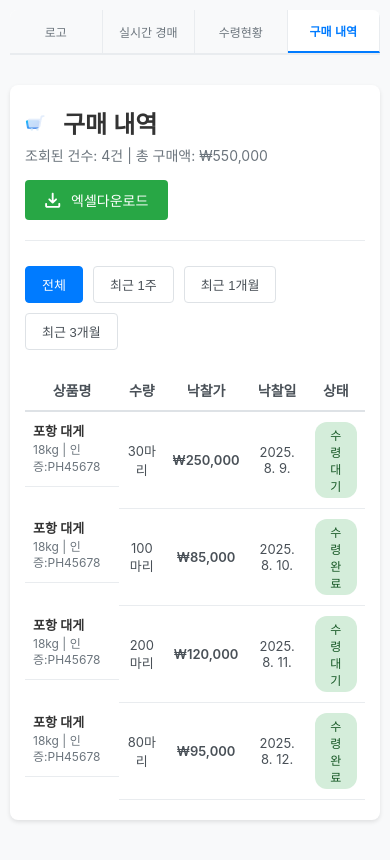
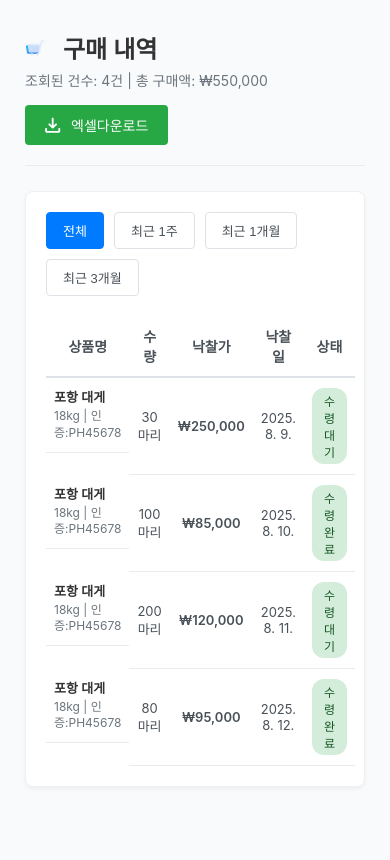
Before and after one commit to LikeLionHGU/TaxiDriver_Front, a React (Create React App) app: page /purchase-history in a window 390 px wide. Shown: the top 860 px of the page. Built offline with nearby package versions, Linux system fonts and the light colour scheme.

Commit message:
edit: 구매 내역 페이지 배경색 변경

```diff
--- a/src/pages/Purchasehistory.js
+++ b/src/pages/Purchasehistory.js
@@ -6,7 +6,7 @@ import logo from "../assets/logo.svg";
 import excelIcon from "../assets/excel.svg";
 
 const PurchaseHistoryPage = () => {
-  const [activeTab, setActiveTab] = useState("구매 내역")
+  // const [setActiveTab] = useState("구매 내역")
   const [activeFilter, setActiveFilter] = useState("전체")
 
   // Sample purchase data
@@ -49,7 +49,7 @@ const PurchaseHistoryPage = () => {
     },
   ]
 
-  const tabs = ["로고", "실시간 경매", "수령현황", "구매 내역"]
+  //const tabs = ["로고", "실시간 경매", "수령현황", "구매 내역"]
   const filters = ["전체", "최근 1주", "최근 1개월", "최근 3개월"]
 
   // Calculate totals
@@ -61,9 +61,9 @@ const PurchaseHistoryPage = () => {
   activeFilter === "전체" ? purchaseData : purchaseData;
 
 
-  const handleTabClick = (tab) => {
-    setActiveTab(tab)
-  }
+  // const handleTabClick = (tab) => {
+  //   setActiveTab(tab)
+  // }
 
   const handleFilterClick = (filter) => {
     setActiveFilter(filter)
@@ -109,136 +109,87 @@ const PurchaseHistoryPage = () => {
     }
   }
 
-  return React.createElement(
-    "div",
-    { className: "purchase-history-container" },
-    // Navigation tabs
-    React.createElement(
-      "div",
-      { className: "nav-tabs" },
-      tabs.map((tab) =>
-        React.createElement(
-          "button",
-          {
-            key: tab,
-            className: `nav-tab ${activeTab === tab ? "active" : ""}`,
-            onClick: () => handleTabClick(tab),
-          },
-          tab,
-        ),
-      ),
-    ),
+return (
+  <div className="purchase-history-container">
+    {/* Purchase section */}
+    <div className="purchase-section">
+      {/* Section header */}
+      <div className="section-header">
+        <div>
+          <h2 className="section-title">
+            <img
+              src={logo}
+              alt="로고"
+              style={{
+                width: "20px",
+                height: "20px",
+                marginRight: "8px",
+                verticalAlign: "middle",
+              }}
+            />
+            구매 내역
+          </h2>
+          <div className="purchase-stats">
+            조회된 건수: {totalRecords}건 | 총 구매액: ₩{totalAmount.toLocaleString()}
+          </div>
+        </div>
+        <button className="excel-download-btn" onClick={handleExcelDownload}>
+          <img
+            src={excelIcon}
+            alt="엑셀 아이콘"
+            style={{ width: "16px", height: "16px", marginRight: "5px" }}
+          />
+          엑셀다운로드
+        </button>
+      </div>
 
-    // Purchase section
-    React.createElement(
-      "div",
-      { className: "purchase-section" },
-      // Section header
-      React.createElement(
-        "div",
-        { className: "section-header" },
-        React.createElement(
-          "div",
-          null,
-          React.createElement(
-        "h2",
-        { className: "section-title" },
-        React.createElement("img", {
-            src: logo,
-            alt: "로고",
-            style: { width: "20px", height: "20px", marginRight: "8px", verticalAlign: "middle" }
-        }),
-        "구매 내역"
-        )
-,
-          React.createElement(
-            "div",
-            { className: "purchase-stats" },
-            `조회된 건수: ${totalRecords}건 | 총 구매액: ₩${totalAmount.toLocaleString()}`,
-          ),
-        ),
-        React.createElement(
-          "button",
-          {
-            className: "excel-download-btn",
-            onClick: handleExcelDownload,
-          },
-          React.createElement("img", {
-            src: excelIcon,
-            alt: "엑셀 아이콘",
-            style: { width: "16px", height: "16px", marginRight: "5px" }
-          }),
-          "엑셀다운로드",
-        ),
-      ),
+      <div className="purchase-content">
+        {/* Filter buttons */}
+        <div className="filter-buttons">
+          {filters.map((filter) => (
+            <button
+              key={filter}
+              className={`filter-btn ${activeFilter === filter ? "active" : ""}`}
+              onClick={() => handleFilterClick(filter)}
+            >
+              {filter}
+            </button>
+          ))}
+        </div>
 
-      // Filter buttons
-      React.createElement(
-        "div",
-        { className: "filter-buttons" },
-        filters.map((filter) =>
-          React.createElement(
-            "button",
-            {
-              key: filter,
-              className: `filter-btn ${activeFilter === filter ? "active" : ""}`,
-              onClick: () => handleFilterClick(filter),
-            },
-            filter,
-          ),
-        ),
-      ),
-
-      // Purchase table
-      React.createElement(
-        "table",
-        { className: "purchase-table" },
-        React.createElement(
-          "thead",
-          null,
-          React.createElement(
-            "tr",
-            null,
-            React.createElement("th", null, "상품명"),
-            React.createElement("th", null, "수량"),
-            React.createElement("th", null, "낙찰가"),
-            React.createElement("th", null, "낙찰일"),
-            React.createElement("th", null, "상태"),
-          ),
-        ),
-        React.createElement(
-          "tbody",
-          null,
-          filteredData.map((item) =>
-            React.createElement(
-              "tr",
-              { key: item.id },
-              React.createElement(
-                "td",
-                null,
-                React.createElement("div", { className: "product-name" }, item.productName),
-                React.createElement("div", { className: "product-description" }, item.description),
-              ),
-              React.createElement("td", null, item.quantity),
-              React.createElement("td", { className: "price" }, `₩${item.price.toLocaleString()}`),
-              React.createElement("td", { className: "date" }, item.date),
-              React.createElement(
-                "td",
-                null,
-                React.createElement(
-                  "span",
-                  {
-                    className: `status-badge ${getStatusClass(item.status)}`,
-                  },
-                  item.status,
-                ),
-              ),
-            ),
-          ),
-        ),
-      ),
-    ),
-  )
+        {/* Purchase table */}
+        <table className="purchase-table">
+          <thead>
+            <tr>
+              <th>상품명</th>
+              <th>수량</th>
+              <th>낙찰가</th>
+              <th>낙찰일</th>
+              <th>상태</th>
+            </tr>
+          </thead>
+          <tbody>
+            {filteredData.map((item) => (
+              <tr key={item.id}>
+                <td>
+                  <div className="product-name">{item.productName}</div>
+                  <div className="product-description">{item.description}</div>
+                </td>
+                <td>{item.quantity}</td>
+                <td className="price">₩{item.price.toLocaleString()}</td>
+                <td className="date">{item.date}</td>
+                <td>
+                  <span className={`status-badge ${getStatusClass(item.status)}`}>
+                    {item.status}
+                  </span>
+                </td>
+              </tr>
+            ))}
+          </tbody>
+        </table>
+      </div>
+    </div>
+  </div>
+);
 }
-
 export default PurchaseHistoryPage
--- a/src/styles/Purchasehistory.css
+++ b/src/styles/Purchasehistory.css
@@ -2,45 +2,18 @@
 .purchase-history-container {
   max-width: 1200px;
   margin: 0 auto;
-  padding: 20px;
+  padding: 150.5px; /* 필요 시 정상 값으로 조정 */
   font-family: -apple-system, BlinkMacSystemFont, "Segoe UI", Roboto, sans-serif;
-  background-color: #f8f9fa;
+  background-color: #F9FAFB; /* 바깥 배경 */
   min-height: 100vh;
-}
-
-/* Navigation Tabs */
-.nav-tabs {
-  display: flex;
-  border-bottom: 2px solid #e9ecef;
-  margin-bottom: 30px;
-  background: white;
-  border-radius: 8px 8px 0 0;
-  overflow: hidden;
-}
-.nav-tab {
-  padding: 15px 25px;
-  background: #f8f9fa;
-  border: none;
-  cursor: pointer;
-  font-size: 14px;
-  color: #6c757d;
-  border-right: 1px solid #e9ecef;
-  transition: all 0.2s ease;
-}
-.nav-tab:hover { background: #e9ecef; }
-.nav-tab.active {
-  background: white;
-  color: #007bff;
-  border-bottom: 2px solid #007bff;
-  font-weight: 600;
 }
 
 /* Purchase Section */
 .purchase-section {
-  background: white;
+  background: transparent;        /* ✅ 섹션은 투명 */
   border-radius: 8px;
   padding: 30px;
-  box-shadow: 0 2px 4px rgba(0, 0, 0, 0.1);
+  box-shadow: none;               /* ✅ 섀도 제거 */
 }
 
 /* Section Header */
@@ -61,19 +34,10 @@
   align-items: center;
   gap: 10px;
 }
-.section-title::before {
-  content: none;
-  width: 0; height: 0;
-  border-left: 12px solid #007bff;
-  border-top: 8px solid transparent;
-  border-bottom: 8px solid transparent;
-}
-.purchase-stats {
-  font-size: 14px;
-  color: #6c757d;
-  margin-top: 5px;
-}
+.section-title::before { content: none; }
+.purchase-stats { font-size: 14px; color: #6c757d; margin-top: 5px; }
 
+/* 엑셀 버튼 */
 .excel-download-btn {
   background: #28a745;
   color: white;
@@ -89,6 +53,16 @@
 }
 .excel-download-btn:hover { background: #218838; }
 
+/* ✅ 엑셀 버튼 아래부터(필터+표) 흰색 카드 */
+.purchase-content {
+  background-color: #fff;
+  padding: 20px;
+  border-radius: 8px;
+  box-shadow: 0 2px 4px rgba(0, 0, 0, 0.05);
+  margin-top: 20px;
+  border: 1px solid #EEF1F4;
+}
+
 /* Filter Buttons */
 .filter-buttons {
   display: flex;
@@ -98,7 +72,7 @@
 .filter-btn {
   padding: 8px 16px;
   border: 1px solid #dee2e6;
-  background: white;
+  background: #fff;
   border-radius: 4px;
   cursor: pointer;
   font-size: 13px;
@@ -119,7 +93,7 @@
   margin-top: 20px;
 }
 .purchase-table th {
-  background: white;              /* 헤더 흰색 */
+  background: #fff;              /* 헤더도 카드색과 동일 */
   padding: 15px 12px;
   text-align: center;
   font-weight: 600;
@@ -134,71 +108,38 @@
   font-size: 13px;
   color: #495057;
 }
-.purchase-table tbody tr:hover {
-  background: white;              /* 호버도 흰색 유지(원하면 #fafafa로) */
+.purchase-table tbody tr:hover { background: #fff; }
+
+/* 첫 번째 열: 두 줄 세로 정렬 */
+.purchase-table td:first-child {
+  text-align: left;
+  vertical-align: middle;
+  display: flex;
+  flex-direction: column;
+  justify-content: center;
+  align-items: flex-start;
+  gap: 2px;
 }
-
-/* Product Name Column (전역으로 이동!) */
-.purchase-table td:first-child {
-  text-align: left;               /* 왼쪽 정렬 */
-  vertical-align: middle;         /* 행의 중앙 */
-  display: flex;                  /* 세로 정렬을 위해 flex 컨테이너 */
-  flex-direction: column;         /* 세로 배치 */
-  justify-content: center;        /* 세로 중앙 정렬 */
-  align-items: flex-start;        /* 가로는 좌측 */
-  gap: 2px;                       /* 두 줄 간격 */
-}
-
-/* 두 줄의 라인 높이/여백 통일 */
-.product-name,
-.product-description {
-  margin: 0;
-  line-height: 1.4;
-}
-.product-name {
-  font-weight: 600;
-  color: #333;
-}
-.product-description {
-  font-size: 12px;
-  color: #6c757d;
-}
+.product-name, .product-description { margin: 0; line-height: 1.4; }
+.product-name { font-weight: 600; color: #333; }
+.product-description { font-size: 12px; color: #6c757d; }
 
 /* Status Badges */
-.status-badge {
-  padding: 4px 12px;
-  border-radius: 12px;
-  font-size: 12px;
-  font-weight: 500;
-  display: inline-block;
-}
+.status-badge { padding: 4px 12px; border-radius: 12px; font-size: 12px; font-weight: 500; display: inline-block; }
 .status-completed { background: #d4edda; color: #155724; }
 .status-processing { background: #d1ecf1; color: #0c5460; }
-.status-pending    { background: #fff3cd; color: #856404; }
-.status-cancelled  { background: #f8d7da; color: #721c24; }
+.status-pending { background: #fff3cd; color: #856404; }
+.status-cancelled { background: #f8d7da; color: #721c24; }
 
-/* Price formatting */
 .price { font-weight: 600; color: #333; }
-.date  { color: #6c757d; }
+.date { color: #6c757d; }
 
-/* Responsive Design */
+/* (모바일) */
 @media (max-width: 768px) {
   .purchase-history-container { padding: 10px; }
-  .nav-tabs { flex-wrap: wrap; }
-  .nav-tab {
-    flex: 1; min-width: 80px;
-    padding: 12px 8px; font-size: 12px;
-  }
-  .section-header {
-    flex-direction: column; gap: 15px; align-items: flex-start;
-  }
+  .section-header { flex-direction: column; gap: 15px; align-items: flex-start; }
   .purchase-section { padding: 20px 15px; }
   .purchase-table { font-size: 12px; }
   .purchase-table th, .purchase-table td { padding: 10px 8px; }
   .filter-buttons { flex-wrap: wrap; }
-
-  /* 구매 내역 섹션 제목의 기존 아이콘 제거(안전용) */
-  .purchase-section .section-title::before {
-    content: none !important; border: 0 !important; width: 0 !important; height: 0 !important;
-  }
 }
```
